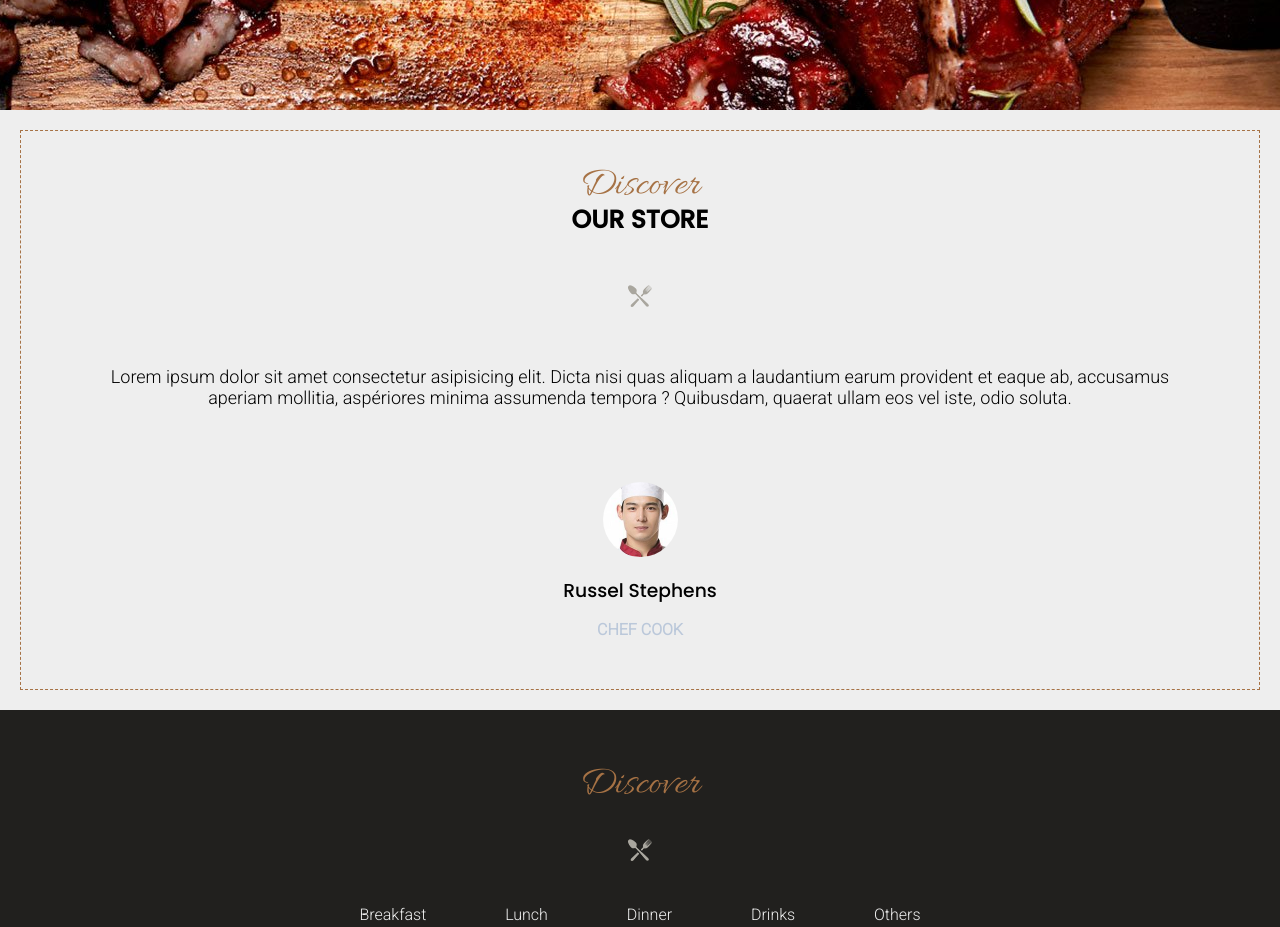
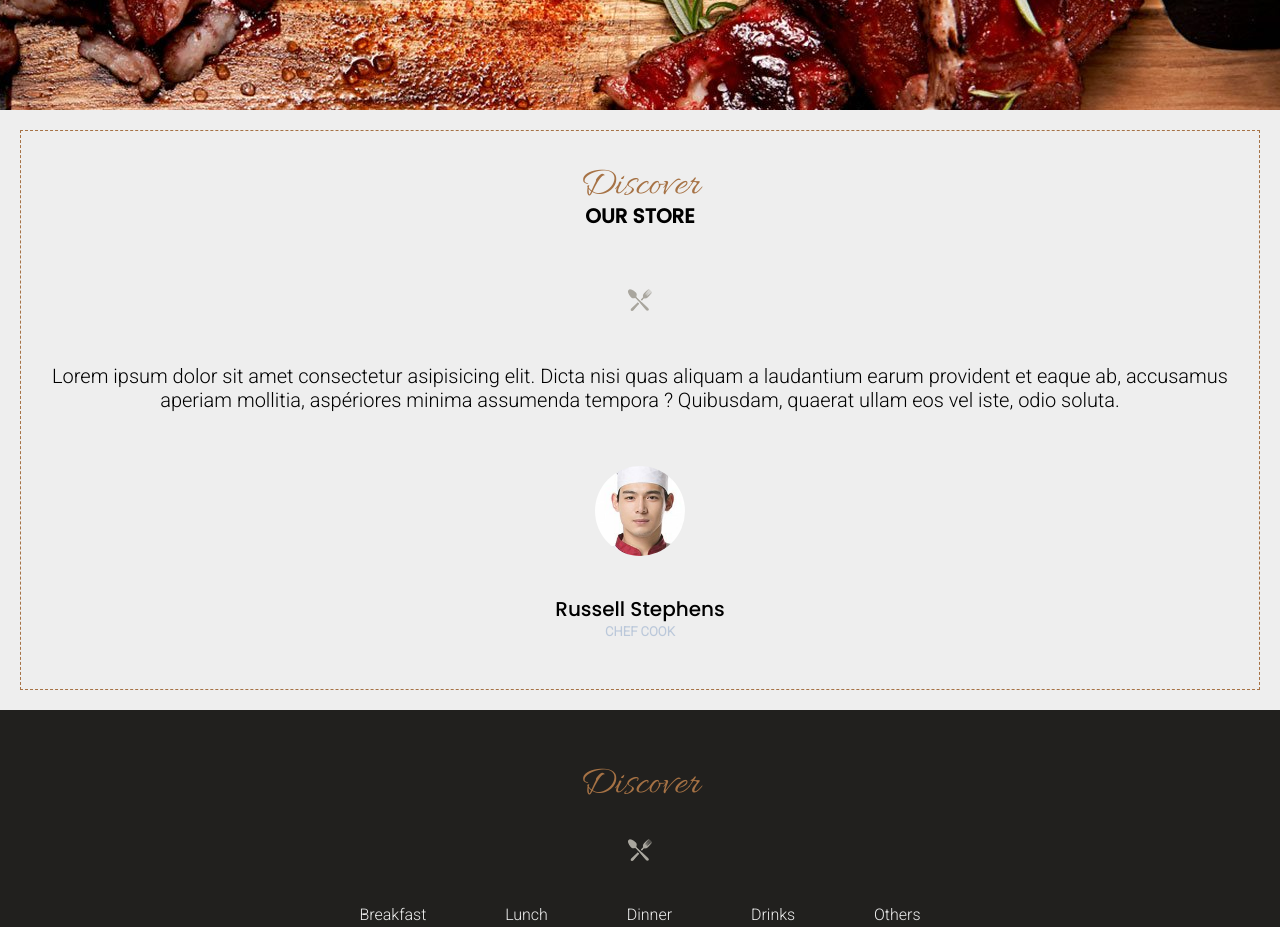
Before and after one commit to AnthonyMAURICE/TP-SASS-2, a website: page index.html in a window 1280 px wide. Shown: the part 800-1727 px from the top of the page. Drawn offline with Linux system fonts and the light colour scheme.

Commit message:
Fix: fixed section "discover"
Fixed the section "discover" to get it conform to the screenshot provided

```diff
--- a/index.html
+++ b/index.html
@@ -50,8 +50,10 @@
                 <div class="discover-head">
                     <img class="avatar" src="./img/avatar-01.jpg" alt="the resto, avatar cuisinier">
                 </div>
-                <h3>Russel Stephens</h3>
-                <p class="cook">CHEF COOK</p>
+                <div class="cook-stephens">
+                    <h3>Russell Stephens</h3>
+                    <p class="cook">CHEF COOK</p>
+                </div>
             </div>
             <div class="discover-img">
                 <img src="./img/store-01.jpg" alt="The Resto, fresh ingredients for a fresh gastronomy">
--- a/sass/base/_typography.scss
+++ b/sass/base/_typography.scss
@@ -86,10 +86,14 @@ nav{
     .discover-text{
         .discover-text-paragraph{
             text-align: center;
-            font-size: large;
+            font-size: 20px;
+        }
+        h3{
+            font-size: 20px;
         }
         .cook{
             color: $color-tertiary;
+            font-size: 13px;
             font-weight: 900;
         }
     }
--- a/sass/components/_images.scss
+++ b/sass/components/_images.scss
@@ -8,12 +8,8 @@
     margin: 15px 0;
 }
 
-.discover-plate{
-    padding: 25px 0 25px 0;
-}
-
 .avatar{
-    width: 100px;
+    width: 90px;
     border-radius: 50%;
 }
 
--- a/sass/layout/_mediaquerries.scss
+++ b/sass/layout/_mediaquerries.scss
@@ -231,11 +231,12 @@
             }
         }
     }
+    .avatar{
+        width: 75px;
+    }
 }
 
-.avatar{
-    width: 75px;
-}
+
 
 @media screen and (max-width: 492px){
     /* mobile format portrait à grande résolution*/
--- a/sass/pages/_index.scss
+++ b/sass/pages/_index.scss
@@ -96,15 +96,14 @@ header{
         align-items: center;
         justify-content: space-between;
         margin: 20px;
-        padding: 30px;
+        padding: 30px 0;
         width: 50%;
         border: 1px dashed $color-secondary;
-        .discover-text-paragraph{
-            padding: 0 30px;
-        }
-        .discover-head{
-            padding-top: 5%;
-            overflow: hidden;
+
+        .cook-stephens{
+            display: flex;
+            flex-flow: column;
+            align-items: center;
         }
     }
 }
```
Also changed, not shown: public/css/style.css, 1 other file.
